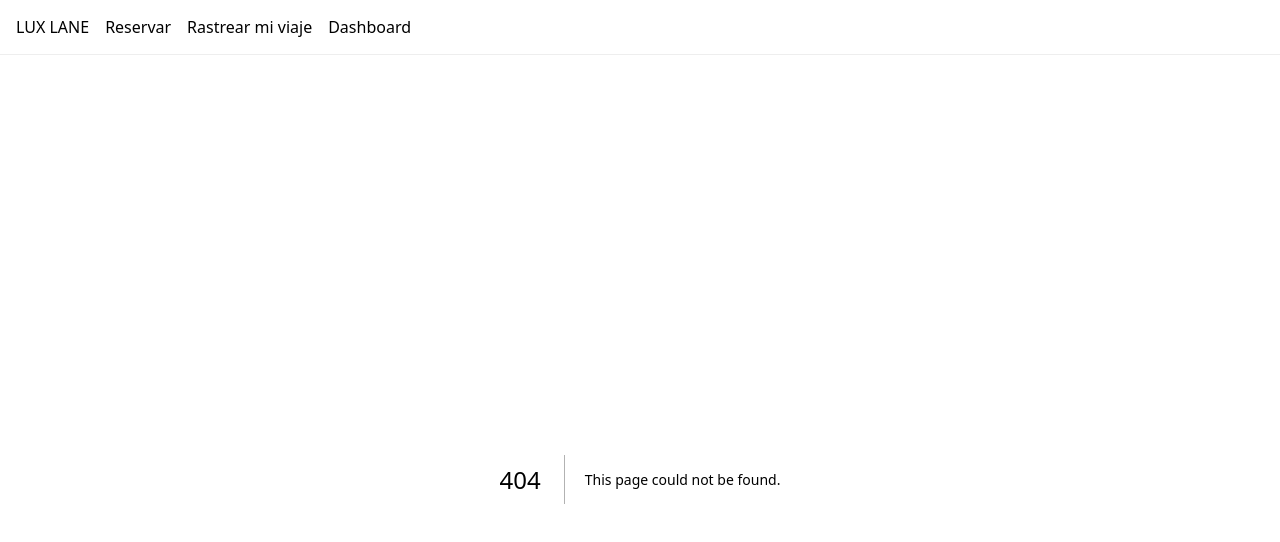
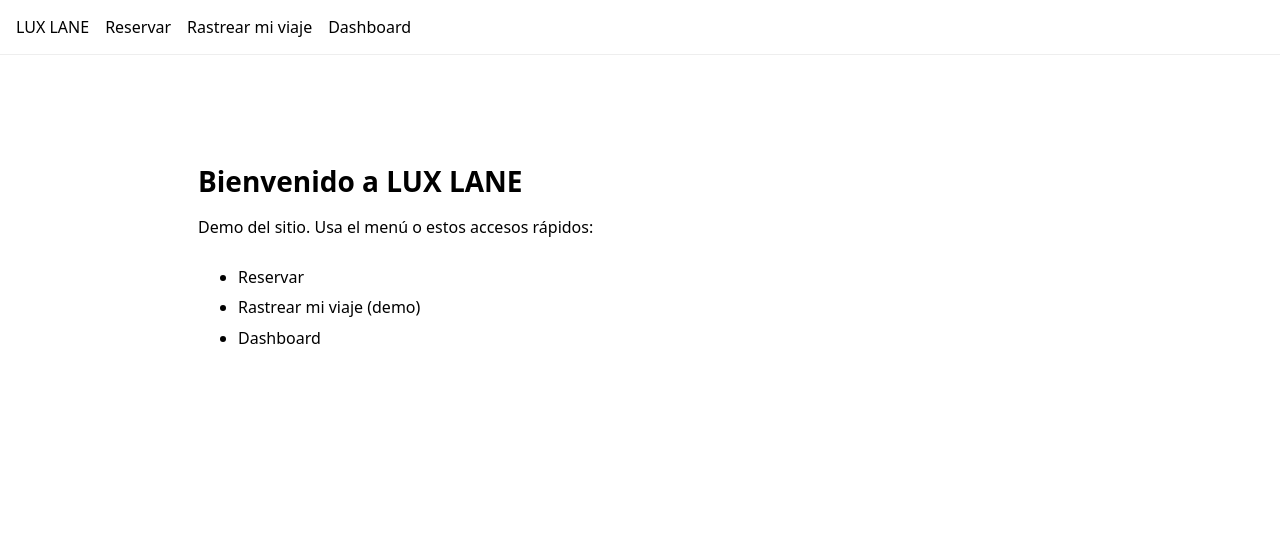
Before and after one commit to Luxlane/luxlane, a Next.js app: page / in a window 1280 px wide. Before the commit this address had no page. Shown: the top 542 px of the page. Built offline with nearby package versions, Linux system fonts and the light colour scheme.

Commit message:
Create page.tsx

```diff
--- /dev/null
+++ b/app/page.tsx
@@ -0,0 +1,23 @@
+import Link from "next/link";
+
+export default function Home() {
+  return (
+    <main style={{ maxWidth: 980, margin: "40px auto", padding: 24 }}>
+      <h1 style={{ fontSize: 28, marginBottom: 12 }}>Bienvenido a LUX LANE</h1>
+      <p style={{ marginBottom: 24 }}>
+        Demo del sitio. Usa el menú o estos accesos rápidos:
+      </p>
+      <ul style={{ lineHeight: 1.9 }}>
+        <li>
+          <Link href="/book">Reservar</Link>
+        </li>
+        <li>
+          <Link href="/track/demo-trip">Rastrear mi viaje (demo)</Link>
+        </li>
+        <li>
+          <Link href="/dashboard">Dashboard</Link>
+        </li>
+      </ul>
+    </main>
+  );
+}
```
